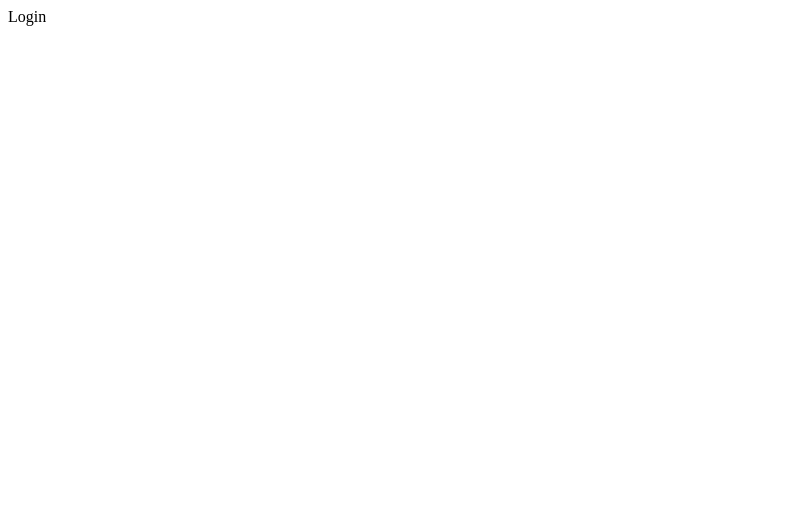
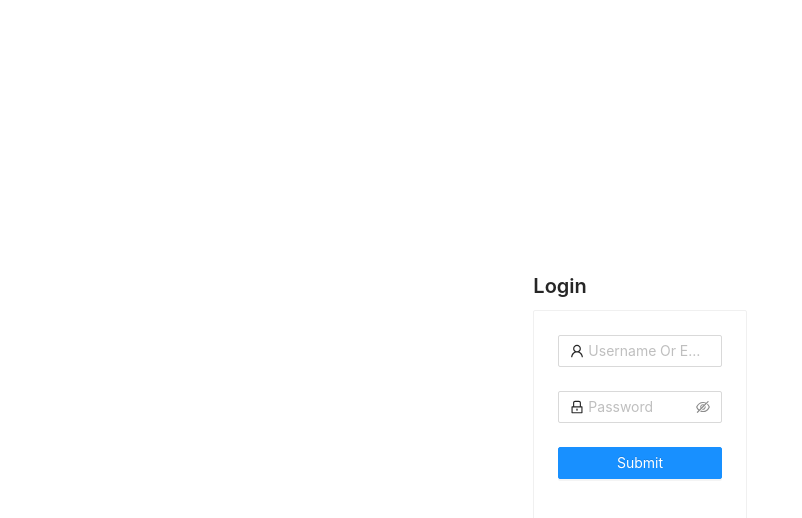
Before and after one commit to bubeha/admin-panel, a React (Create React App) app: page /login in a window 1280 px wide. Shown: the top 518 px of the page, without its empty margins (0-802 px from the left). Built offline with nearby package versions, Linux system fonts and the light colour scheme.

Commit message:
add base login form

```diff
--- /dev/null
+++ b/src/components/LoginForm/index.js
@@ -0,0 +1,39 @@
+import React from 'react';
+import { Button, Form, Input } from 'antd';
+import { LockOutlined, UserOutlined } from '@ant-design/icons';
+
+const LoginForm = () => {
+  const onFinish = (values) => {
+    console.log('Success:', values);
+  };
+
+  return (
+    <Form
+      layout="vertical"
+      name="basic"
+      onFinish={onFinish}
+    >
+      <Form.Item
+        name="username"
+        rules={[{ required: true, message: 'Please input your username!' }]}
+      >
+        <Input prefix={<UserOutlined />} placeholder="Username Or Email" />
+      </Form.Item>
+
+      <Form.Item
+        name="password"
+        rules={[{ required: true, message: 'Please input your password!' }]}
+      >
+        <Input.Password prefix={<LockOutlined />} placeholder="Password" />
+      </Form.Item>
+
+      <Form.Item>
+        <Button type="primary" htmlType="submit" className="full-width-button">
+          Submit
+        </Button>
+      </Form.Item>
+    </Form>
+  );
+};
+
+export default LoginForm;
--- a/src/index.js
+++ b/src/index.js
@@ -1,10 +1,9 @@
 import React from 'react';
 import ReactDOM from 'react-dom';
 import App from './components/App';
+import './styles/app.less';
 
 ReactDOM.render(
-  <React.StrictMode>
-    <App />
-  </React.StrictMode>,
+  <App />,
   document.getElementById('root'),
 );
--- /dev/null
+++ b/src/pages/auth/login.js
@@ -0,0 +1,25 @@
+import React from 'react';
+import {
+  Card, Col, Row, Typography,
+} from 'antd';
+import LoginForm from '../../components/LoginForm';
+
+const Login = () => (
+  <Row align="middle" className="test">
+    <Col span={24}>
+      <Row justify="center">
+        <Col span={4}>
+          <Typography.Title level={4}>
+            Login
+          </Typography.Title>
+
+          <Card>
+            <LoginForm />
+          </Card>
+        </Col>
+      </Row>
+    </Col>
+  </Row>
+);
+
+export default Login;
--- a/src/pages/login.js
+++ /dev/null
@@ -1,9 +0,0 @@
-import React from 'react';
-
-const Login = () => (
-  <div>
-    Login
-  </div>
-);
-
-export default Login;
--- a/src/pages/welcome.js
+++ b/src/pages/welcome.js
@@ -1,9 +1,11 @@
 import React from 'react';
+import { Redirect } from 'react-router-dom';
 
 const welcome = () => (
-  <div>
-    Welcome
-  </div>
+  <Redirect to={{
+    pathname: '/login',
+  }}
+  />
 );
 
 export default welcome;
--- a/src/routes/unauthenticated-routes.js
+++ b/src/routes/unauthenticated-routes.js
@@ -1,8 +1,8 @@
 import React from 'react';
 import { Route, Switch } from 'react-router-dom';
 import Welcome from '../pages/welcome';
-import Login from '../pages/login';
-import Register from '../pages/register';
+import Login from '../pages/auth/login';
+import Register from '../pages/auth/register';
 import NotFound from '../pages/notFound';
 
 export default () => (
--- a/src/styles/settings.less
+++ b/src/styles/settings.less
@@ -5,3 +5,22 @@
 .main-layout {
   min-height: 100vh;
 }
+
+#root {
+  min-height: 100vh;
+  height: 100%;
+}
+
+.test {
+  min-height: 100%;
+}
+
+.ant-form {
+  .ant-row:last-child {
+    margin-bottom: 0;
+  }
+}
+
+.full-width-button {
+  width: 100%;
+}
```
Also changed, not shown: jsconfig.json (+1 -6 lines), src/pages/auth/register.js (renamed from src/pages/register.js).
